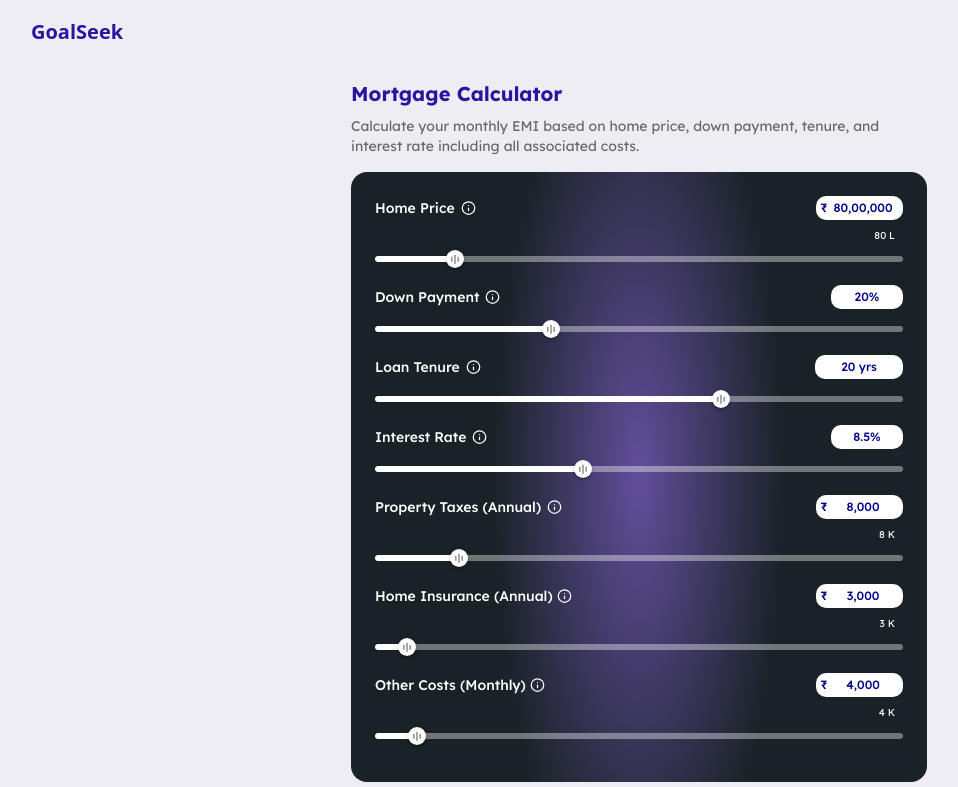
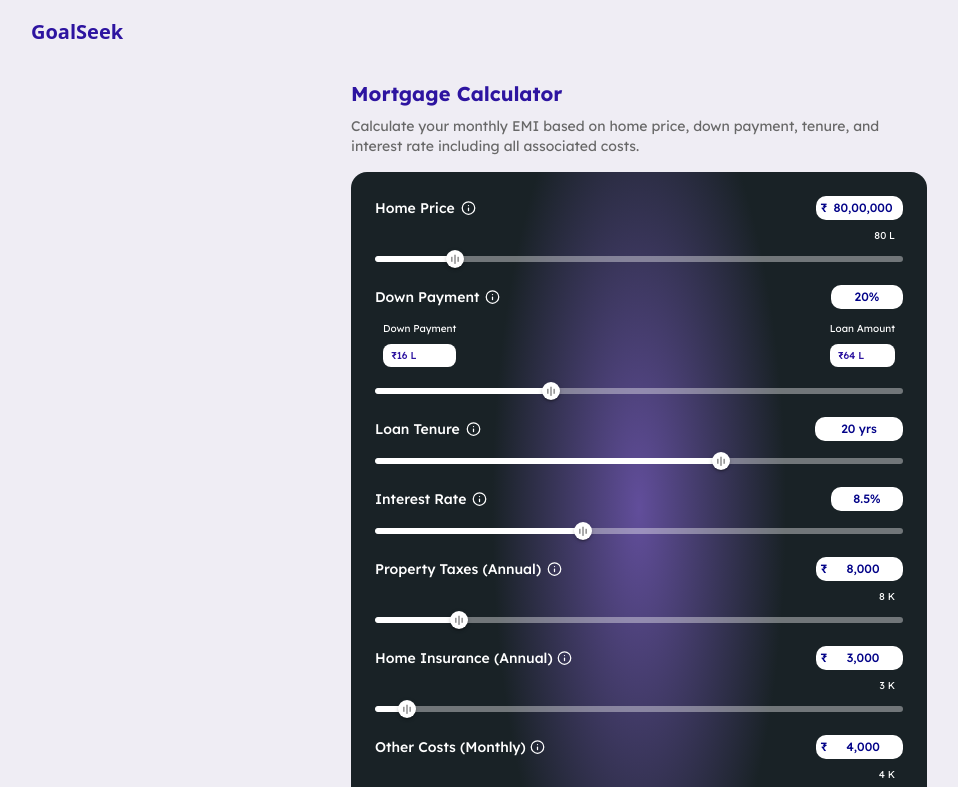
Before and after one commit to SerDunk/financial-calculators, a Next.js app: page /calculators/mortgage in a window 1280 px wide. Shown: the top 787 px of the page, without its empty margins (1-959 px from the left). Built offline with nearby package versions, Linux system fonts and the light colour scheme.

Commit message:
Added down payment and loan amount value calculation for user transparency

```diff
--- a/src/app/calculators/mortgage/page.js
+++ b/src/app/calculators/mortgage/page.js
@@ -2,11 +2,7 @@
 
 import { useState, useEffect, useRef } from "react";
 import { Slider } from "@mui/material";
-import {
-  Tooltip,
-  TooltipContent,
-  TooltipTrigger,
-} from "@/components/ui/tooltip";
+
 import {
   Popover,
   PopoverContent,
@@ -45,9 +41,6 @@ const MortgageCalculator = () => {
   const [propertyTaxesInput, setPropertyTaxesInput] = useState("8,000");
   const [homeInsuranceInput, setHomeInsuranceInput] = useState("3,000");
   const [otherCostsInput, setOtherCostsInput] = useState("4,000");
-
-  // Info tooltip states
-  const [showTooltip, setShowTooltip] = useState(null);
 
   // Results and chart data - these will only update when Calculate is pressed
   const [result, setResult] = useState(null);
@@ -399,6 +392,26 @@ const MortgageCalculator = () => {
                 />
               </div>
             </div>
+
+            {/* Down Payment and Loan Amount Display */}
+            <div className="flex justify-between items-center text-[10px]  pt-2 px-2 mb-2">
+              <div className="flex flex-col gap-2">
+                <span className="text-white">Down Payment</span>
+                <span className="font-medium bg-white text-[#2D14A0] px-2 py-1 rounded-md">
+                  ₹
+                  {formatShortIndianCurrency(
+                    ((homePrice * downPaymentPercent) / 100).toString()
+                  )}
+                </span>
+              </div>
+              <div className="flex flex-col gap-2">
+                <span className="text-white">Loan Amount</span>
+                <span className="font-medium bg-white text-[#2D14A0] px-2 py-1 rounded-md">
+                  ₹{formatShortIndianCurrency(loanAmount.toString())}
+                </span>
+              </div>
+            </div>
+
             <Slider
               value={downPaymentPercent}
               min={5}
--- a/src/components/ui/tooltip.jsx
+++ /dev/null
@@ -1,49 +0,0 @@
-"use client";
-
-import * as React from "react";
-import * as TooltipPrimitive from "@radix-ui/react-tooltip";
-
-import { cn } from "@/lib/utils";
-
-function TooltipProvider({ delayDuration = 0, ...props }) {
-  return (
-    <TooltipPrimitive.Provider
-      data-slot="tooltip-provider"
-      delayDuration={delayDuration}
-      {...props}
-    />
-  );
-}
-
-function Tooltip({ ...props }) {
-  return (
-    <TooltipProvider>
-      <TooltipPrimitive.Root data-slot="tooltip" {...props} />
-    </TooltipProvider>
-  );
-}
-
-function TooltipTrigger({ ...props }) {
-  return <TooltipPrimitive.Trigger data-slot="tooltip-trigger" {...props} />;
-}
-
-function TooltipContent({ className, sideOffset = 0, children, ...props }) {
-  return (
-    <TooltipPrimitive.Portal>
-      <TooltipPrimitive.Content
-        data-slot="tooltip-content"
-        sideOffset={sideOffset}
-        className={cn(
-          "text-primary-foreground animate-in fade-in-0 zoom-in-95 data-[state=closed]:animate-out data-[state=closed]:fade-out-0 data-[state=closed]:zoom-out-95 data-[side=bottom]:slide-in-from-top-2 data-[side=left]:slide-in-from-right-2 data-[side=right]:slide-in-from-left-2 data-[side=top]:slide-in-from-bottom-2 z-50 w-fit origin-(--radix-tooltip-content-transform-origin) rounded-md px-3 py-1.5 text-xs text-balance bg-[#EFEDF4]",
-          className
-        )}
-        {...props}
-      >
-        {children}
-        <TooltipPrimitive.Arrow className="bg-primary fill-primary z-50 size-2.5 translate-y-[calc(-50%_-_2px)] rotate-45 rounded-[2px]" />
-      </TooltipPrimitive.Content>
-    </TooltipPrimitive.Portal>
-  );
-}
-
-export { Tooltip, TooltipTrigger, TooltipContent, TooltipProvider };
```
